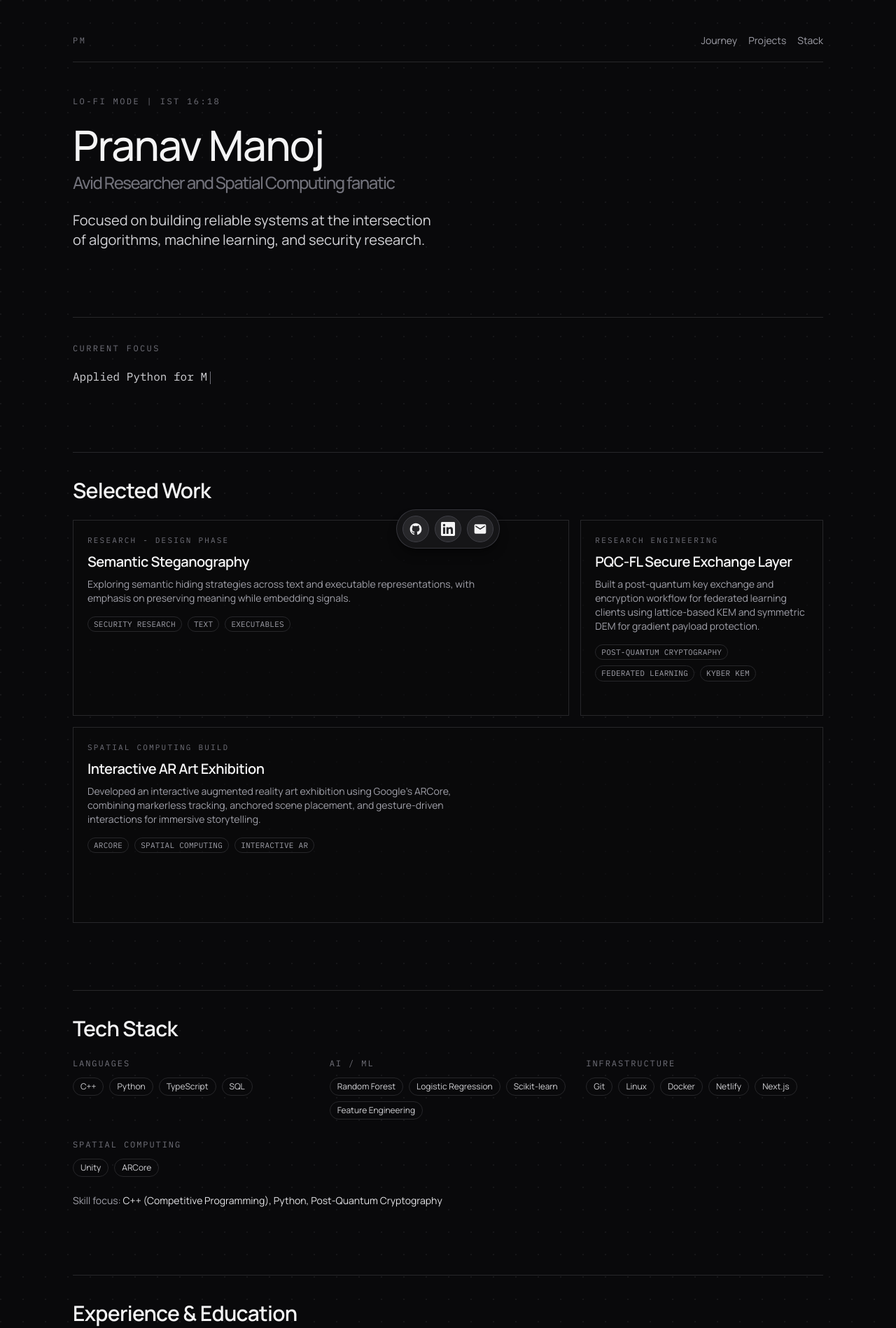
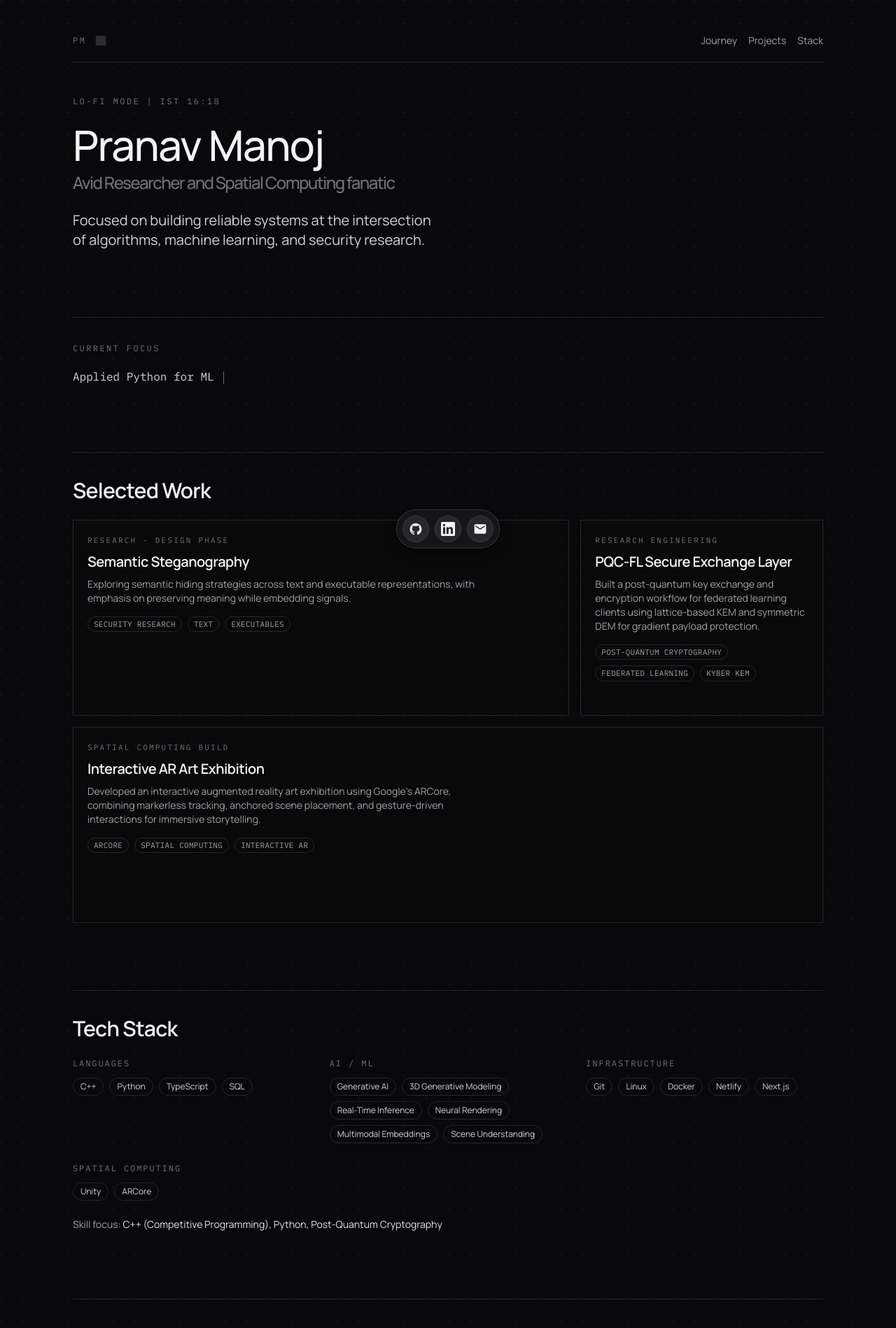
Before and after one commit to PranavManoj01/Pranav-s-Portfolio, a Next.js app: page / in a window 1280 px wide. Shown: the top 1898 px of the page at 70% size. Built offline with nearby package versions, Linux system fonts and the light colour scheme; grey boxes are pictures that could not be loaded.

Commit message:
Added skunkworks easter egg

```diff
--- a/app/page.tsx
+++ b/app/page.tsx
@@ -10,10 +10,12 @@ import { SocialDock } from "@/components/SocialDock";
 const techStack = {
   Languages: ["C++", "Python", "TypeScript", "SQL"],
   "AI / ML": [
-    "Random Forest",
-    "Logistic Regression",
-    "Scikit-learn",
-    "Feature Engineering",
+    "Generative AI",
+    "3D Generative Modeling",
+    "Real-Time Inference",
+    "Neural Rendering",
+    "Multimodal Embeddings",
+    "Scene Understanding",
   ],
   Infrastructure: ["Git", "Linux", "Docker", "Netlify", "Next.js"],
   "Spatial Computing": ["Unity", "ARCore"],
--- a/components/Hero.tsx
+++ b/components/Hero.tsx
@@ -15,7 +15,17 @@ export function Hero() {
   return (
     <header className="space-y-12">
       <nav className="flex flex-wrap items-center justify-between gap-4 border-b border-zinc-800 pb-5">
-        <p className="font-mono text-xs uppercase tracking-[0.22em] text-zinc-500">PM</p>
+        <div className="flex items-center gap-3">
+          <p className="font-mono text-xs uppercase tracking-[0.22em] text-zinc-500">PM</p>
+          <img
+            src="https://upload.wikimedia.org/wikipedia/commons/f/f1/Skunkworks-logo.jpg"
+            alt="Skunk Works easter egg"
+            title="Skunkworks"
+            className="h-4 w-4 rounded-sm border border-zinc-800 object-cover opacity-25 transition hover:opacity-100"
+            loading="lazy"
+            decoding="async"
+          />
+        </div>
         <ul className="flex flex-wrap items-center gap-4 text-sm text-zinc-400">
           {navItems.map((item) => (
             <li key={item.href}>
```
